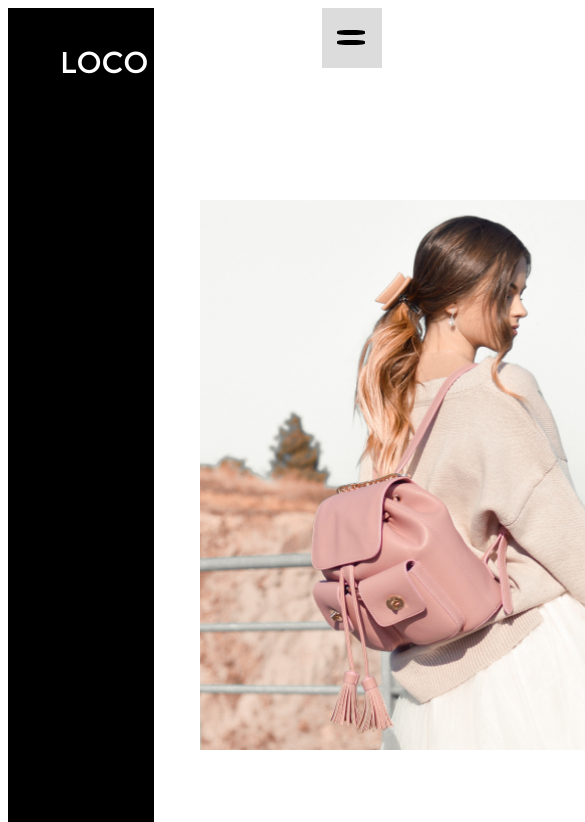
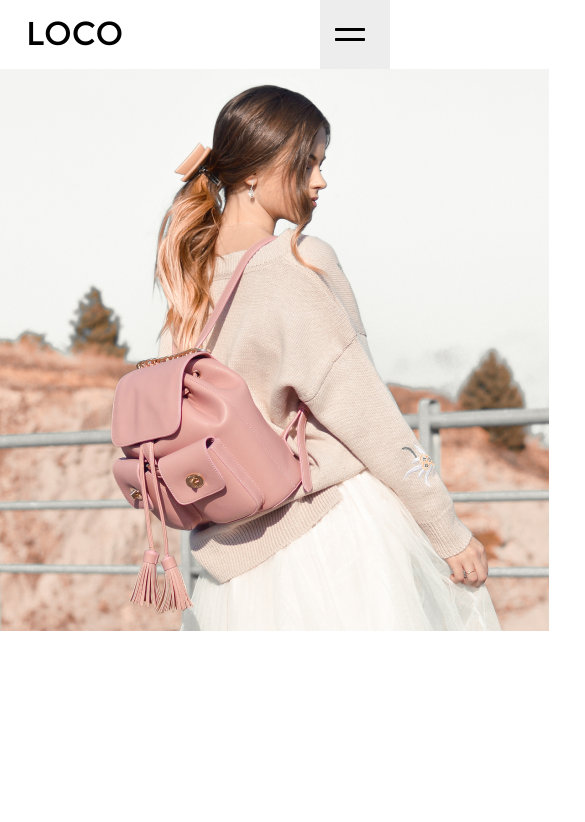
Before and after one commit to WebHeroSchool/itog, a plain HTML site: page index.html in a window 390 px wide. Shown: the top 822 px of the page, 585 px wide, since content can reach past the window. Drawn offline with Linux system fonts and the light colour scheme.

Commit message:
вот тут глянь

```diff
--- a/fonts.css
+++ b/fonts.css
@@ -20,7 +20,7 @@
 	font-family: 'Montserrat';
 	font-style: normal;
 	font-weight: bold;
-	font-size: 80px;
+	font-size: 70px;
 	line-height: 82px;
 }
 
@@ -28,8 +28,8 @@
 	font-family: 'Montserrat';
 	font-style: normal;
 	font-weight: normal;
-	font-size: 15px;
-	line-height: 21px;
+	font-size: 13px;
+	line-height: 18px;
 }
 
 .newcollection__button {
--- a/index.html
+++ b/index.html
@@ -3,6 +3,7 @@
 
 <head>
 	<meta charset="UTF-8">
+	<meta name="viewport" content="initial-scale=1.0, width=device-width">
 	<title>LOCO</title>
 	<link rel="stylesheet" href="my.css">
 	<link rel="stylesheet" href="fonts.css">
--- a/my.css
+++ b/my.css
@@ -1,7 +1,4 @@
-.header {
-	margin: 0;
-	padding: 0;
-
+.header .header {
 	background: black;
 	position: relative;
 }
@@ -36,8 +33,7 @@
 }
 
 .ru__link {
-	display: inline-block;
-	padding: 13px;
+	margin-left: 25px;
 	width: 11px;
 	height: 5.5px;
 	text-decoration: none;
@@ -57,7 +53,7 @@
 .burger {
 	width: 28px;
 	height: 5px;
-	border-radius: 30%;
+	border-radius: 40%;
 	margin: 22px 0 0 15px;
 	background-color: #000000;
 	display: block;
@@ -68,7 +64,7 @@
 	position: absolute;
 	width: 28px;
 	height: 5px;
-	border-radius: 30%;
+	border-radius: 40%;
 	margin: 10px 0 0 0;
 	background-color: #000000;
 	display: block;
@@ -98,34 +94,32 @@
 	width: 390px;
 	height: 164px;
 	left: 789px;
-	top: 200px;
-
+	top: 230px;
 }
 
 .newcollection__text {
 	position: absolute;
-
 	width: 390px;
 	height: 127px;
 	left: 789px;
-	top: 453px;
+	top: 463px;
 }
 
 .newcollection__button {
 	position: absolute;
 	left: 790px;
 	top: 630px;
-	width: 203px;
-	height: 44px;
+	width: 180px;
+	height: 40px;
 	border: 1.5px solid #000000;
 	background-color: white;
 }
 
 .newcollection__link {
 	position: absolute;
-	left: 1043px;
+	left: 1003px;
 	top: 640px;
-	width: 250px;
+	width: 230px;
 	height: 0;
 }
 
@@ -134,8 +128,8 @@
 	position: absolute;
 	width: 26px;
 	height: 56px;
-	left: 707px;
-	top: 825px;
+	left: 727px;
+	top: 835px;
 }
 
 .collection__icon {
@@ -161,3 +155,82 @@ img[src="fon/inst1.png"] {
 	background-color: #ffffff;
 	border-radius: 100%;
 }
+
+/*адаптив*/
+@media screen and (min-width: 375px) and (max-width: 812px) {
+	body {
+		margin: 0;
+		padding: 0;
+	}
+
+	.header {
+		width: 549px;
+		height: 69px;
+		background-color: #ffffff;
+	}
+
+	.logo {
+		width: 98px;
+		height: 37px;
+		left: 26px;
+		top: 20px;
+		color: #000000;
+		font-family: Montserrat;
+		font-style: normal;
+		font-weight: 500;
+		font-size: 33px;
+		line-height: 26px;
+	}
+
+	.burgermenu {
+		position: absolute;
+		width: 70px;
+		height: 69px;
+		right: 0;
+		top: 0;
+		background: #EDEDED;
+	}
+
+	.burger {
+		width: 30px;
+		height: 3px;
+		border-radius: 5%;
+		margin: 28px 0 0 15px;
+		background-color: #000000;
+		display: block;
+	}
+
+	.burger::before {
+		content: '';
+		position: absolute;
+		width: 30px;
+		height: 3px;
+		border-radius: 5%;
+		margin: 10px 0 0 0;
+		background-color: #000000;
+		display: block;
+	}
+
+	.newcollection {
+		display: none;
+	}
+
+	.collection__maus {
+		display: none;
+	}
+
+	.collection__icon {
+		display: none;
+	}
+
+	.collection__img {
+		display: none;
+	}
+
+	.collection {
+		background-image: url(fon/dev.png);
+		background-repeat: no-repeat;
+		width: 549px;
+
+	}
+}
```
